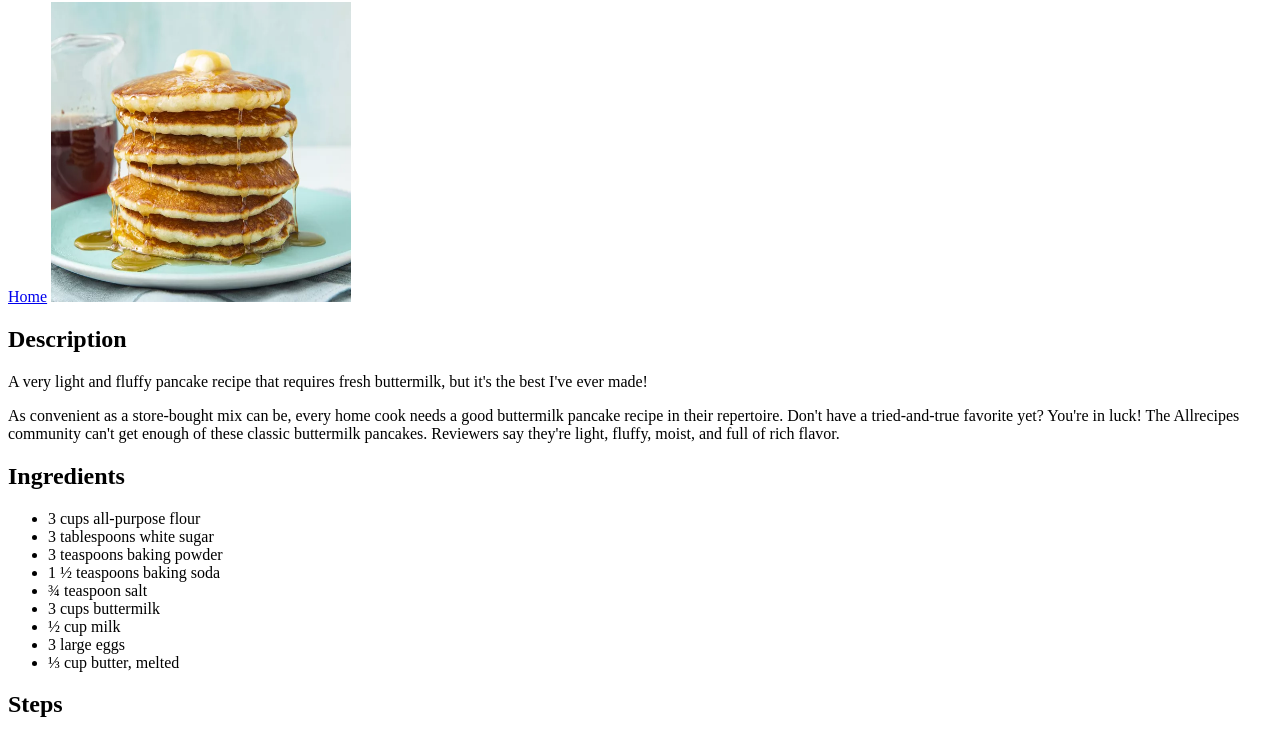
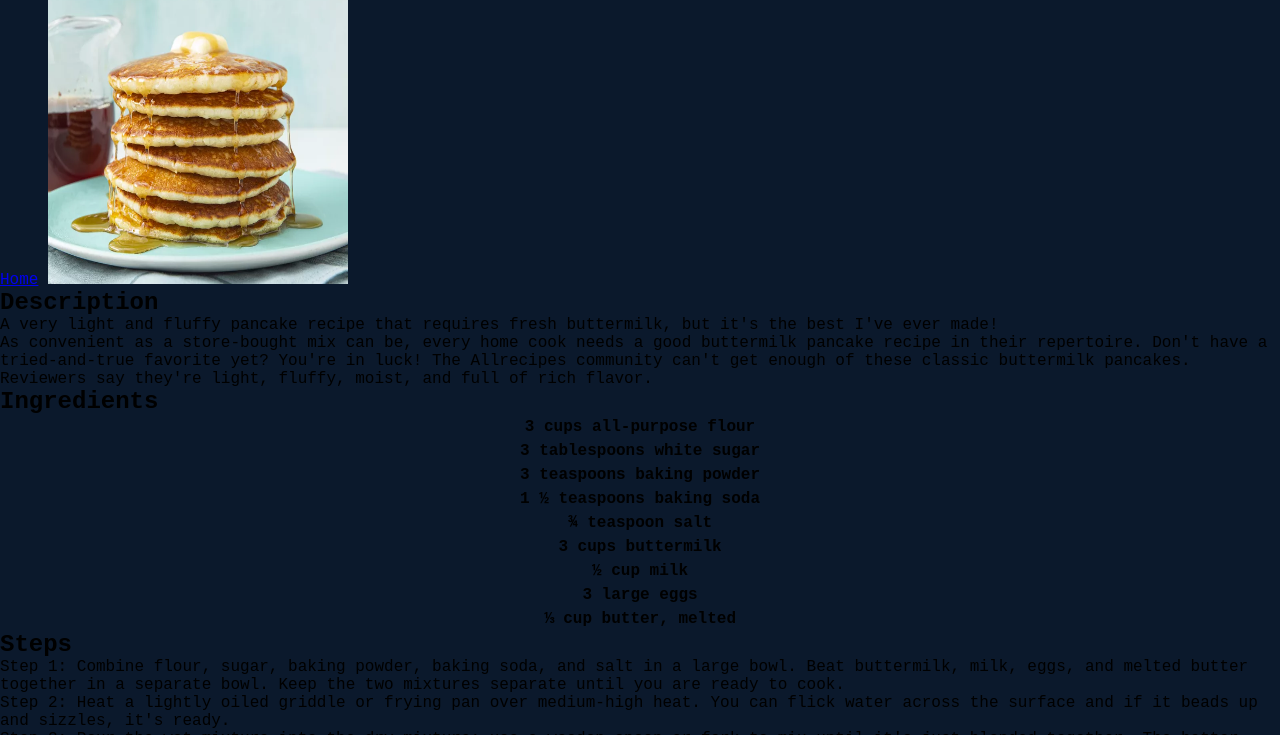
Before and after one commit to ZargsB/odin-recipes, a plain HTML site: page recipes/pancake.html in a window 1280 px wide. Shown: the part 78-813 px from the top of the page. Drawn offline with Linux system fonts and the light colour scheme.

Commit message:
add external css link to pancake.html page.
added css link to the pancake pages ready for styling.

```diff
--- a/recipes/pancake.html
+++ b/recipes/pancake.html
@@ -3,7 +3,8 @@
 <head>
     <meta charset="UTF-8">
     <meta name="viewport" content="width=device-width, initial-scale=1.0">
-    <title>Document</title>
+    <link rel="stylesheet" href="../style.css">
+    <title>Pancake Recipe</title>
 </head>
 <body>
     <h1>Buttermilk Pancakes</h1>
```
